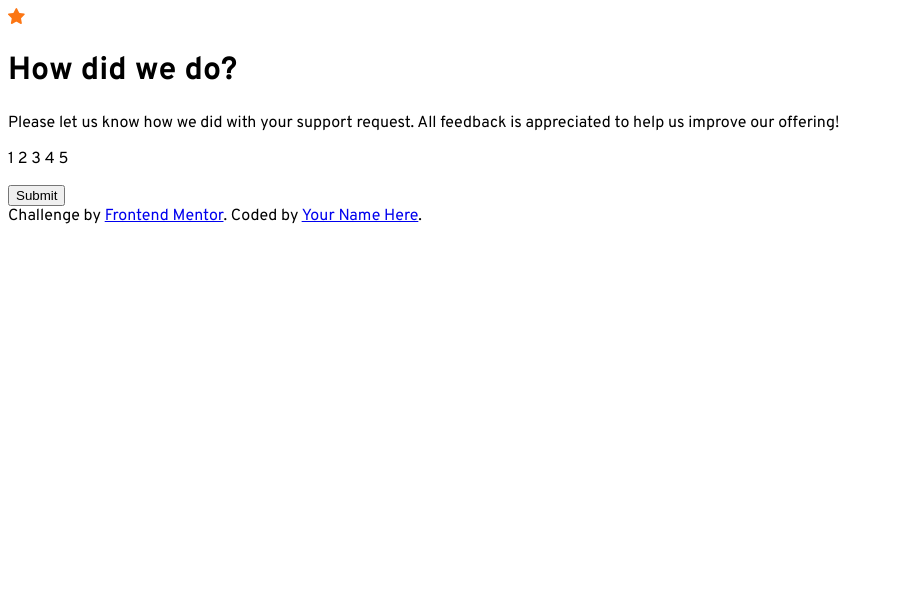
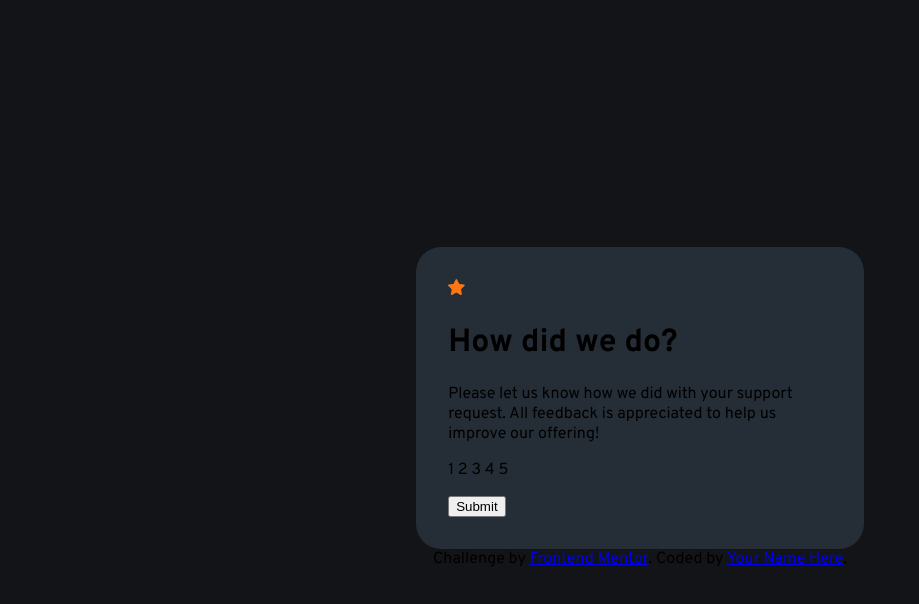
Before and after one commit to Akshay-Tarde/interactive-rating-component, a plain HTML site: page index.html in a window 1280 px wide. Shown: the whole page, without its empty margins (0-919 px from the left). Drawn offline with Linux system fonts and the light colour scheme.

Commit message:
Styled the width, bg, padding and size of the rating state component

```diff
--- a/index.html
+++ b/index.html
@@ -15,7 +15,7 @@
 <body>
   <main>
     <!-- Rating state start -->
-    <div class="rating-state">
+    <div class="rating-state container">
       <svg width="17" height="16" xmlns="http://www.w3.org/2000/svg">
         <path d="m9.067.43 1.99 4.031c.112.228.33.386.58.422l4.45.647a.772.772 0 0 1 .427 1.316l-3.22 3.138a.773.773 0 0 0-.222.683l.76 4.431a.772.772 0 0 1-1.12.813l-3.98-2.092a.773.773 0 0 0-.718 0l-3.98 2.092a.772.772 0 0 1-1.119-.813l.76-4.431a.77.77 0 0 0-.222-.683L.233 6.846A.772.772 0 0 1 .661 5.53l4.449-.647a.772.772 0 0 0 .58-.422L7.68.43a.774.774 0 0 1 1.387 0Z" fill="#FC7614"/>
       </svg>
--- a/styles.css
+++ b/styles.css
@@ -4,4 +4,20 @@
 
 body {
     font-family: 'Overpass', sans-serif;
+    font-size: 1rem;
+    min-height: 100vh;
+    display: flex;
+    align-items: center;
+    justify-content: center;
+    flex-direction: column;
+    background-color: hsl(216, 12%, 8%);
 }
+
+/* Layout */
+.container {
+    background-color: hsl(213, 19%, 18%);
+    width: 50%;
+    margin: 0 auto;
+    padding: 2em;
+    border-radius: 25px;
+}
```
Also changed, not shown: 1 other file.
